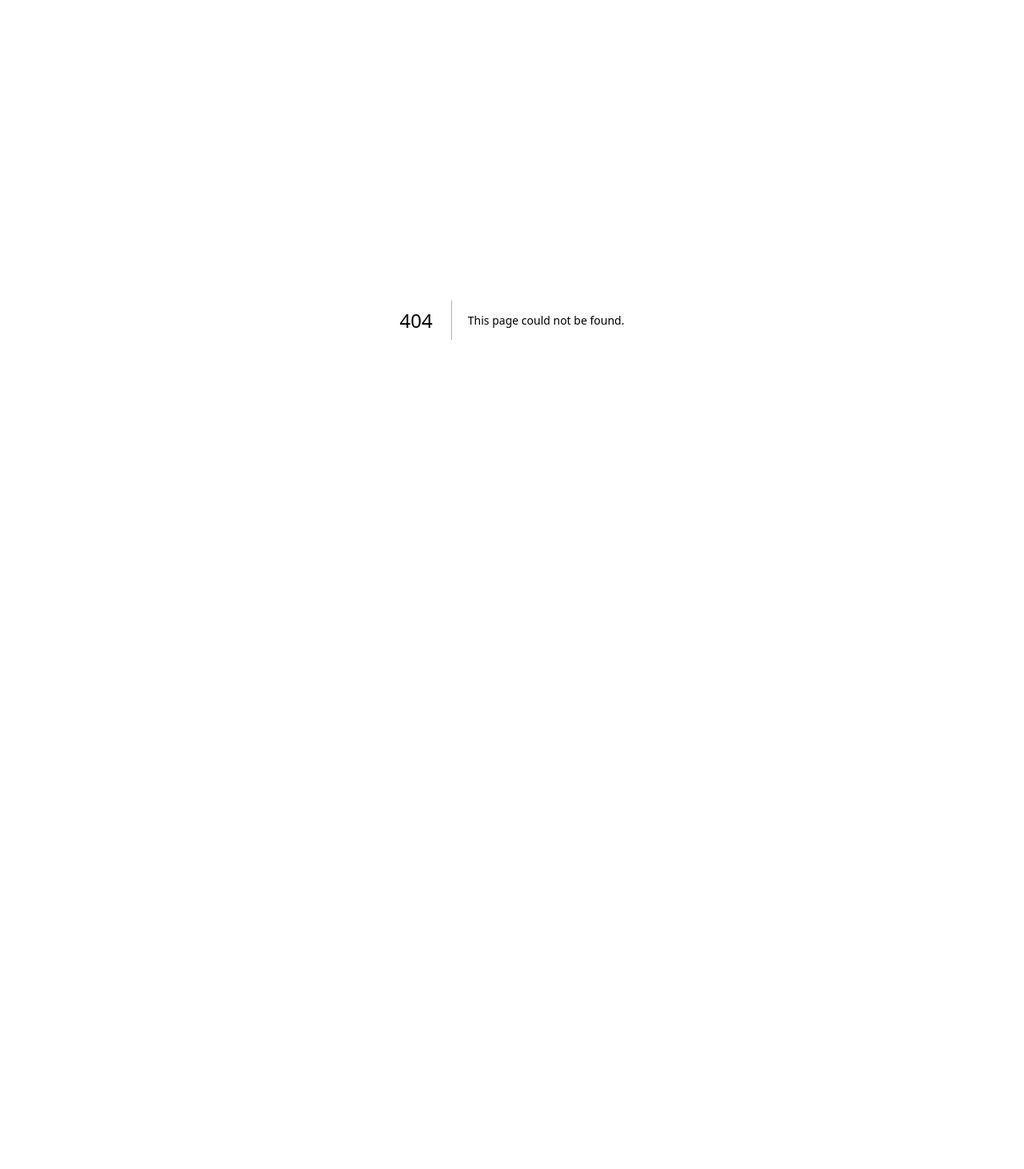
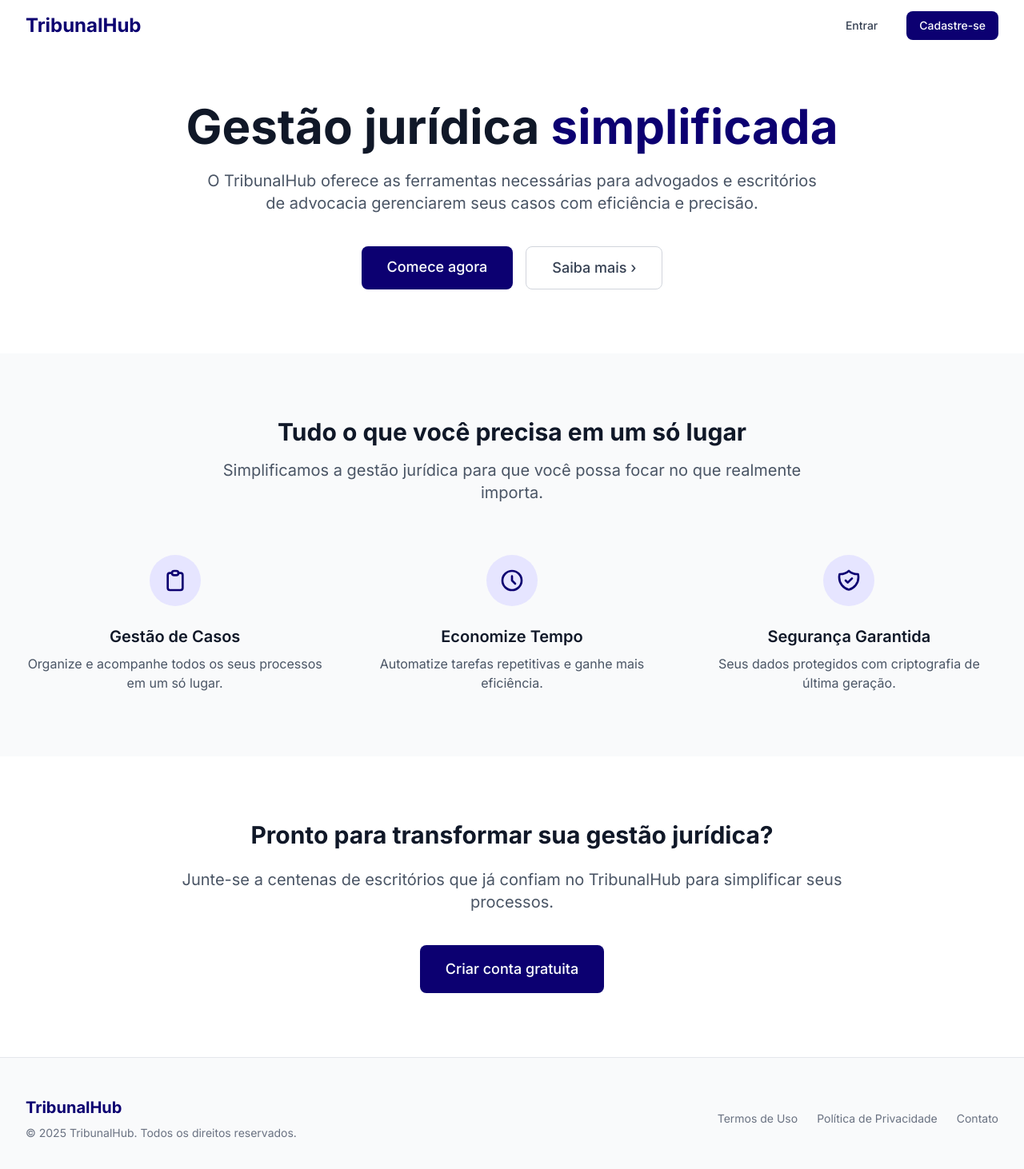
Before and after one commit to EduardoMarinho237/TribunalHub-Web, a Next.js app: page /landing in a window 1280 px wide. Before the commit this address had no page. Shown: the top 1462 px of the page at 80% size. Before the commit the page ends 800 px from the top, so only its background shows below. Built offline with nearby package versions, Linux system fonts and the light colour scheme.

Commit message:
Adiciona landing page

```diff
--- /dev/null
+++ b/app/landing/page.js
@@ -0,0 +1,156 @@
+'use client';
+
+import { useState, useEffect } from 'react';
+import Link from 'next/link';
+import Image from 'next/image';
+import { useRouter } from 'next/navigation';
+
+export default function LandingPage() {
+  const [isScrolled, setIsScrolled] = useState(false);
+  const router = useRouter();
+
+  useEffect(() => {
+    const handleScroll = () => {
+      setIsScrolled(window.scrollY > 10);
+    };
+    window.addEventListener('scroll', handleScroll);
+    return () => window.removeEventListener('scroll', handleScroll);
+  }, []);
+
+  return (
+    <div className="min-h-screen bg-white">
+      {/* Navbar */}
+      <header className={`fixed w-full z-50 transition-all duration-300 ${isScrolled ? 'bg-white/80 backdrop-blur-md shadow-sm' : 'bg-transparent'}`}>
+        <nav className="max-w-7xl mx-auto px-4 sm:px-6 lg:px-8">
+          <div className="flex justify-between items-center h-16">
+            <div className="flex-shrink-0 flex items-center">
+              <span className="text-2xl font-bold text-[#0c0071]">TribunalHub</span>
+            </div>
+            <div className="flex items-center space-x-6">
+              <Link href="/login" className="text-gray-700 hover:text-[#0c0071] px-3 py-2 text-sm font-medium">
+                Entrar
+              </Link>
+              <Link
+                href="/signup"
+                className="bg-[#0c0071] text-white px-4 py-2 rounded-md text-sm font-medium hover:bg-[#0a0059] transition-colors"
+              >
+                Cadastre-se
+              </Link>
+            </div>
+          </div>
+        </nav>
+      </header>
+
+      <main>
+        {/* Hero Section */}
+        <section className="pt-32 pb-20 px-4 sm:px-6 lg:px-8 max-w-7xl mx-auto">
+          <div className="text-center">
+            <h1 className="text-5xl md:text-6xl font-bold text-gray-900 mb-6">
+              Gestão jurídica <span className="text-[#0c0071]">simplificada</span>
+            </h1>
+            <p className="text-xl text-gray-600 max-w-3xl mx-auto mb-10">
+              O TribunalHub oferece as ferramentas necessárias para advogados e escritórios de advocacia gerenciarem seus casos com eficiência e precisão.
+            </p>
+            <div className="flex flex-col sm:flex-row justify-center gap-4">
+              <Link
+                href="/signup"
+                className="bg-[#0c0071] text-white px-8 py-3 rounded-md text-lg font-medium hover:bg-[#0a0059] transition-colors"
+              >
+                Comece agora
+              </Link>
+              <Link
+                href="#saiba-mais"
+                className="border border-gray-300 text-gray-700 px-8 py-3 rounded-md text-lg font-medium hover:bg-gray-50 transition-colors"
+              >
+                Saiba mais ›
+              </Link>
+            </div>
+          </div>
+        </section>
+
+        {/* Features Section */}
+        <section id="saiba-mais" className="py-20 bg-gray-50">
+          <div className="max-w-7xl mx-auto px-4 sm:px-6 lg:px-8">
+            <div className="text-center mb-16">
+              <h2 className="text-3xl font-bold text-gray-900 mb-4">Tudo o que você precisa em um só lugar</h2>
+              <p className="text-xl text-gray-600 max-w-3xl mx-auto">
+                Simplificamos a gestão jurídica para que você possa focar no que realmente importa.
+              </p>
+            </div>
+
+            <div className="grid md:grid-cols-3 gap-12">
+              <div className="text-center">
+                <div className="w-16 h-16 bg-[#e6e5ff] rounded-full flex items-center justify-center mx-auto mb-6">
+                  <svg className="w-8 h-8 text-[#0c0071]" fill="none" stroke="currentColor" viewBox="0 0 24 24" xmlns="http://www.w3.org/2000/svg">
+                    <path strokeLinecap="round" strokeLinejoin="round" strokeWidth="2" d="M9 5H7a2 2 0 00-2 2v12a2 2 0 002 2h10a2 2 0 002-2V7a2 2 0 00-2-2h-2M9 5a2 2 0 002 2h2a2 2 0 002-2M9 5a2 2 0 012-2h2a2 2 0 012 2"></path>
+                  </svg>
+                </div>
+                <h3 className="text-xl font-semibold text-gray-900 mb-2">Gestão de Casos</h3>
+                <p className="text-gray-600">Organize e acompanhe todos os seus processos em um só lugar.</p>
+              </div>
+
+              <div className="text-center">
+                <div className="w-16 h-16 bg-[#e6e5ff] rounded-full flex items-center justify-center mx-auto mb-6">
+                  <svg className="w-8 h-8 text-[#0c0071]" fill="none" stroke="currentColor" viewBox="0 0 24 24" xmlns="http://www.w3.org/2000/svg">
+                    <path strokeLinecap="round" strokeLinejoin="round" strokeWidth="2" d="M12 8v4l3 3m6-3a9 9 0 11-18 0 9 9 0 0118 0z"></path>
+                  </svg>
+                </div>
+                <h3 className="text-xl font-semibold text-gray-900 mb-2">Economize Tempo</h3>
+                <p className="text-gray-600">Automatize tarefas repetitivas e ganhe mais eficiência.</p>
+              </div>
+
+              <div className="text-center">
+                <div className="w-16 h-16 bg-[#e6e5ff] rounded-full flex items-center justify-center mx-auto mb-6">
+                  <svg className="w-8 h-8 text-[#0c0071]" fill="none" stroke="currentColor" viewBox="0 0 24 24" xmlns="http://www.w3.org/2000/svg">
+                    <path strokeLinecap="round" strokeLinejoin="round" strokeWidth="2" d="M9 12l2 2 4-4m5.618-4.016A11.955 11.955 0 0112 2.944a11.955 11.955 0 01-8.618 3.04A12.02 12.02 0 003 9c0 5.591 3.824 10.29 9 11.622 5.176-1.332 9-6.03 9-11.622 0-1.042-.133-2.052-.382-3.016z"></path>
+                  </svg>
+                </div>
+                <h3 className="text-xl font-semibold text-gray-900 mb-2">Segurança Garantida</h3>
+                <p className="text-gray-600">Seus dados protegidos com criptografia de última geração.</p>
+              </div>
+            </div>
+          </div>
+        </section>
+
+        {/* CTA Section */}
+        <section className="py-20 bg-white">
+          <div className="max-w-4xl mx-auto text-center px-4 sm:px-6 lg:px-8">
+            <h2 className="text-3xl font-bold text-gray-900 mb-6">Pronto para transformar sua gestão jurídica?</h2>
+            <p className="text-xl text-gray-600 mb-10">
+              Junte-se a centenas de escritórios que já confiam no TribunalHub para simplificar seus processos.
+            </p>
+            <Link
+              href="/signup"
+              className="inline-block bg-[#0c0071] text-white px-8 py-4 rounded-md text-lg font-medium hover:bg-[#0a0059] transition-colors"
+            >
+              Criar conta gratuita
+            </Link>
+          </div>
+        </section>
+      </main>
+
+      {/* Footer */}
+      <footer className="bg-gray-50 border-t border-gray-200">
+        <div className="max-w-7xl mx-auto py-12 px-4 sm:px-6 lg:px-8">
+          <div className="flex flex-col md:flex-row justify-between items-center">
+            <div className="mb-6 md:mb-0">
+              <span className="text-xl font-bold text-[#0c0071]">TribunalHub</span>
+              <p className="mt-2 text-sm text-gray-500">© {new Date().getFullYear()} TribunalHub. Todos os direitos reservados.</p>
+            </div>
+            <div className="flex space-x-6">
+              <Link href="/termos" className="text-gray-500 hover:text-gray-700 text-sm">
+                Termos de Uso
+              </Link>
+              <Link href="/privacidade" className="text-gray-500 hover:text-gray-700 text-sm">
+                Política de Privacidade
+              </Link>
+              <Link href="/contato" className="text-gray-500 hover:text-gray-700 text-sm">
+                Contato
+              </Link>
+            </div>
+          </div>
+        </div>
+      </footer>
+    </div>
+  );
+}
```
